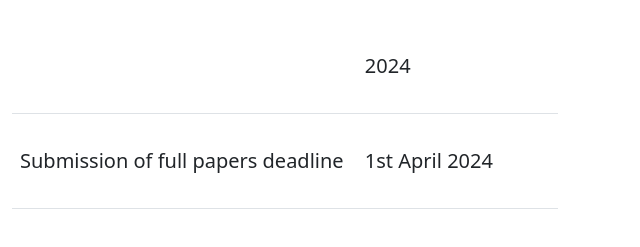
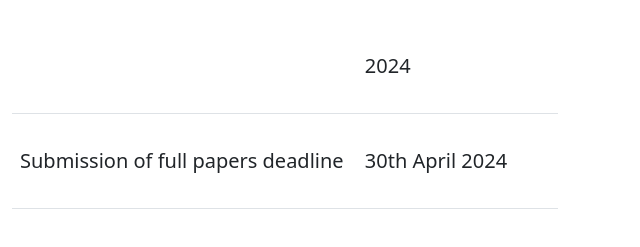
Before and after one commit to dinethsiriwardana/ICCG24, a plain HTML site: page index.html in a window 1280 px wide. Shown: the part 1152-1399 px from the top of the page, 640-1280 px from the left. Drawn offline with Linux system fonts and the light colour scheme; a web font is replaced by a local one.

Commit message:
Update index.html

```diff
--- a/index.html
+++ b/index.html
@@ -111,7 +111,7 @@
                                 </tr>
                                 <tr style="line-height: 78px;">
                                     <td>Submission of full papers deadline</td>
-                                    <td>1st April 2024</td>
+                                    <td>30th April 2024</td>
                                 </tr>
                                 <tr style="line-height: 78px;">
                                     <td>Subject to extend</td>
```
